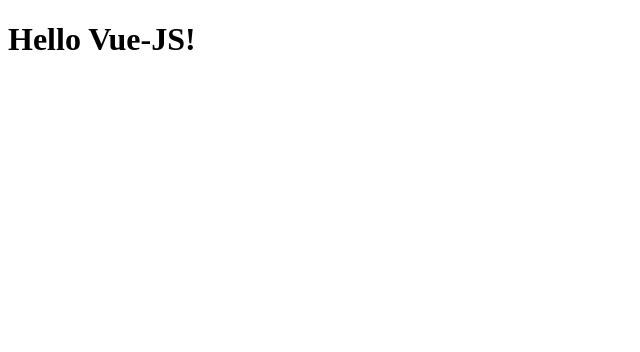
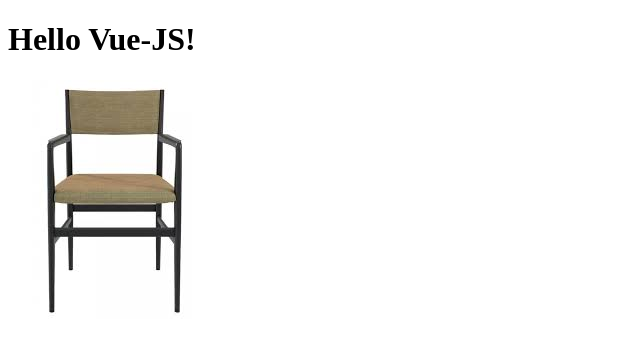
Before and after one commit to paoloferrari97/vue-hello, a plain HTML site: page index.html in a window 1280 px wide. Shown: the whole page, without its empty margins (0-640 px from the left). Drawn offline with nearby package versions, Linux system fonts and the light colour scheme.

Commit message:
Svolgo il bonus (aggiungo img attraverso data)

```diff
--- a/assets/js/main.js
+++ b/assets/js/main.js
@@ -1,10 +1,13 @@
 //Stampare a schermo un messaggio all’interno di un h1, utilizzando i data.
+//Bonus: Aggiungere alla pagina un’immagine, presa anch’essa da un data.
 
 var app = new Vue({
     el: "#root",
     data: {
-        messaggio: "Hello Vue-JS!"
+        messaggio: "Hello Vue-JS!",
+        immagine: {
+            nome: "sedia",
+            percorso: "./assets/img/download.jpg"
+        }
     }
 });
-
-//Bonus: Aggiungere alla pagina un’immagine, presa anch’essa da un data.
--- a/index.html
+++ b/index.html
@@ -10,6 +10,7 @@
 
     <div id="root">
         <h1>{{messaggio}}</h1>
+        <img :src="immagine.percorso" :alt="immagine.nome">
     </div>
 
     <script src="https://cdn.jsdelivr.net/npm/vue@2.6.12/dist/vue.js"></script>
```
Also changed, not shown: assets/img/download.jpg (added).
